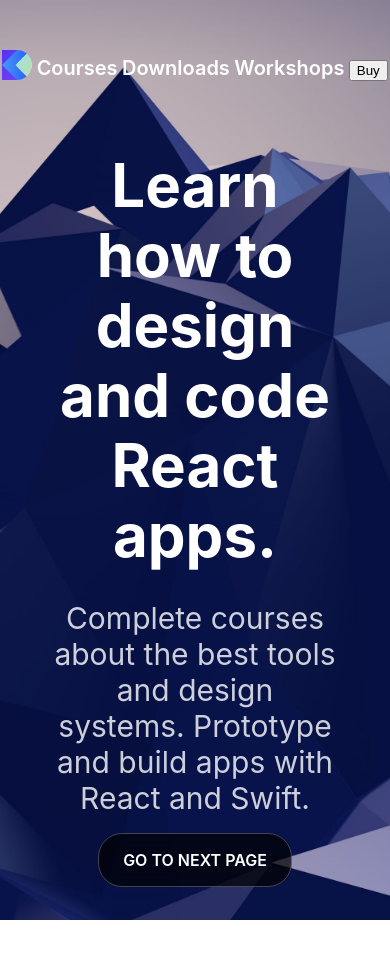
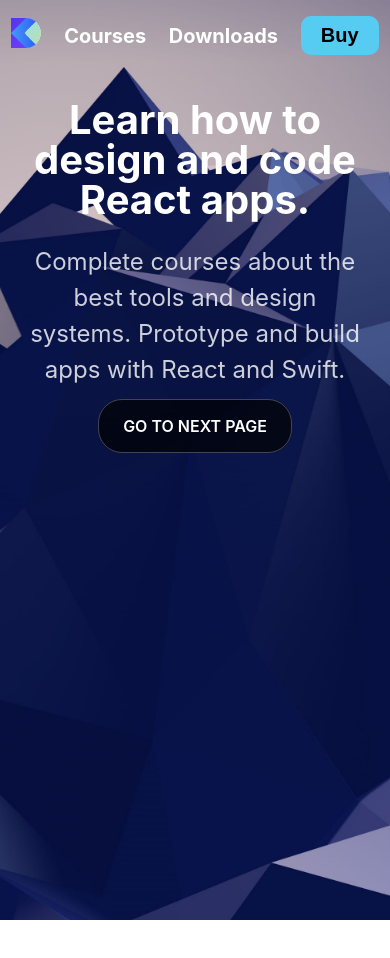
Before and after one commit to brunoDegaspare/my-react-app, a Gatsby site: page / in a window 390 px wide. After the commit the page ends 920 px from the top, so only its background shows below. Built offline with nearby package versions, Linux system fonts and the light colour scheme; Gatsby itself is replaced by a stand-in of ours.

Commit message:
Style for mobile

```diff
--- a/src/components/header.css
+++ b/src/components/header.css
@@ -18,4 +18,32 @@
 
 .header__link {
     color: #ffffff;
+    font-weight: 700;
 }
+
+.header__cta {
+    padding: 8px 20px;
+    font-size: 20px;
+    font-weight: 700;
+    background: #56CCF2;
+    border-radius: 10px;
+    border: none;
+    border-radius: 10px;
+    outline: none;
+    cursor: pointer;
+}
+
+
+@media (max-width: 640px) {
+    .header {
+        padding: 16px 0;
+    }
+
+    .header__group {
+        grid-template-columns: repeat(4, auto);
+    }
+
+    .header__link:nth-child(4) {
+        display: none;
+    }
+}
--- a/src/components/header.js
+++ b/src/components/header.js
@@ -12,7 +12,7 @@
         <Link to="/courses" className="header__link">Courses</Link>
         <Link to="/downloads" className="header__link">Downloads</Link>
         <Link to="/workshops" className="header__link">Workshops</Link>
-        <Link to="/buy"><button>Buy</button></Link>
+        <Link to="/buy"><button className="header__cta">Buy</button></Link>
       </div>
     </div>
 
--- a/src/components/layout.css
+++ b/src/components/layout.css
@@ -51,3 +51,20 @@
   border: 1px solid rgba(255, 255, 255, 0.25);
   border-radius: 24px;
 }
+
+
+
+@media (max-width: 640px) {
+  .hero__group {
+    padding: 100px 20px;
+  }
+
+  .hero__heading {
+    font-size: 40px;
+    line-height: 40px;
+  }
+
+  .hero__paragraph {
+    font-size: 24px;
+  }
+}
```
